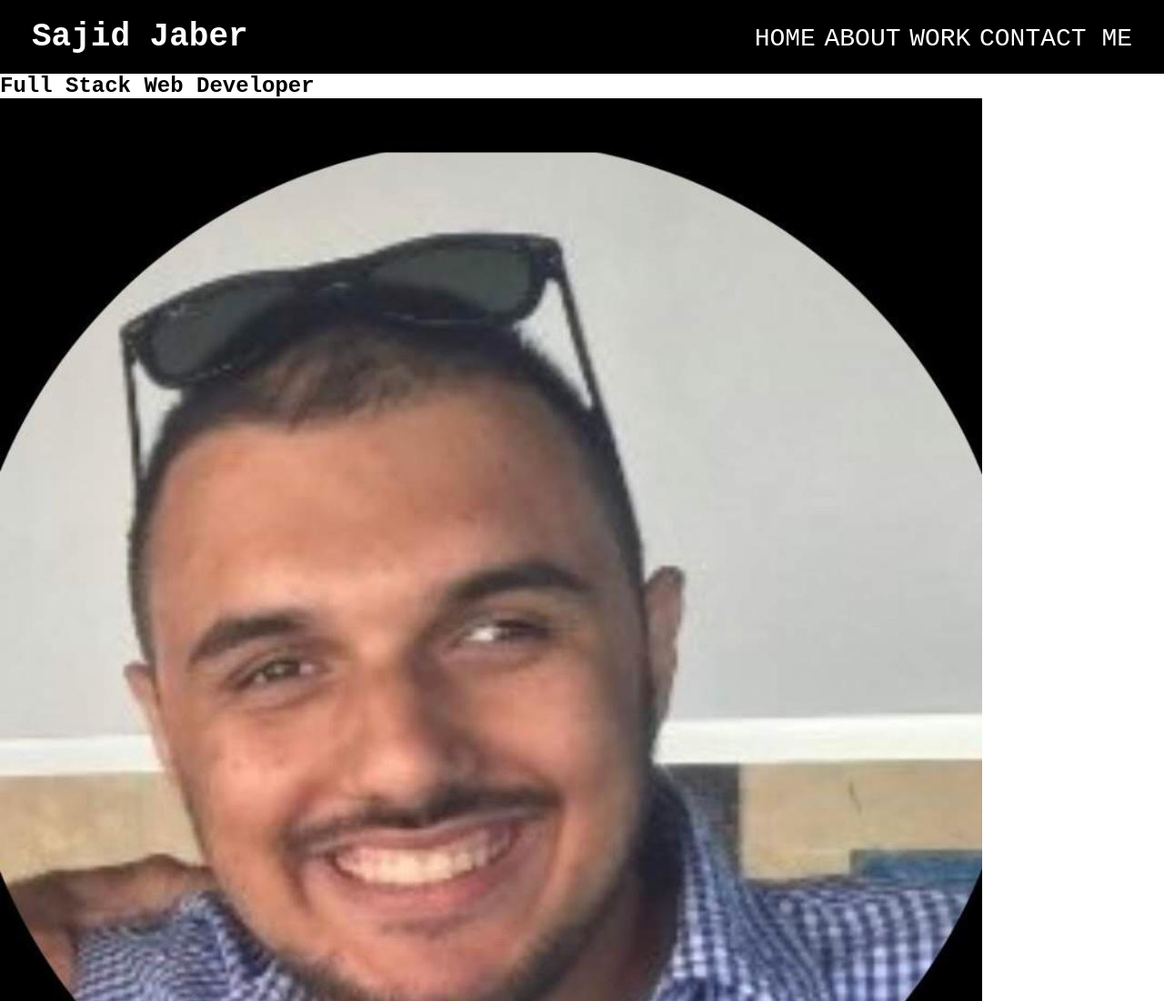
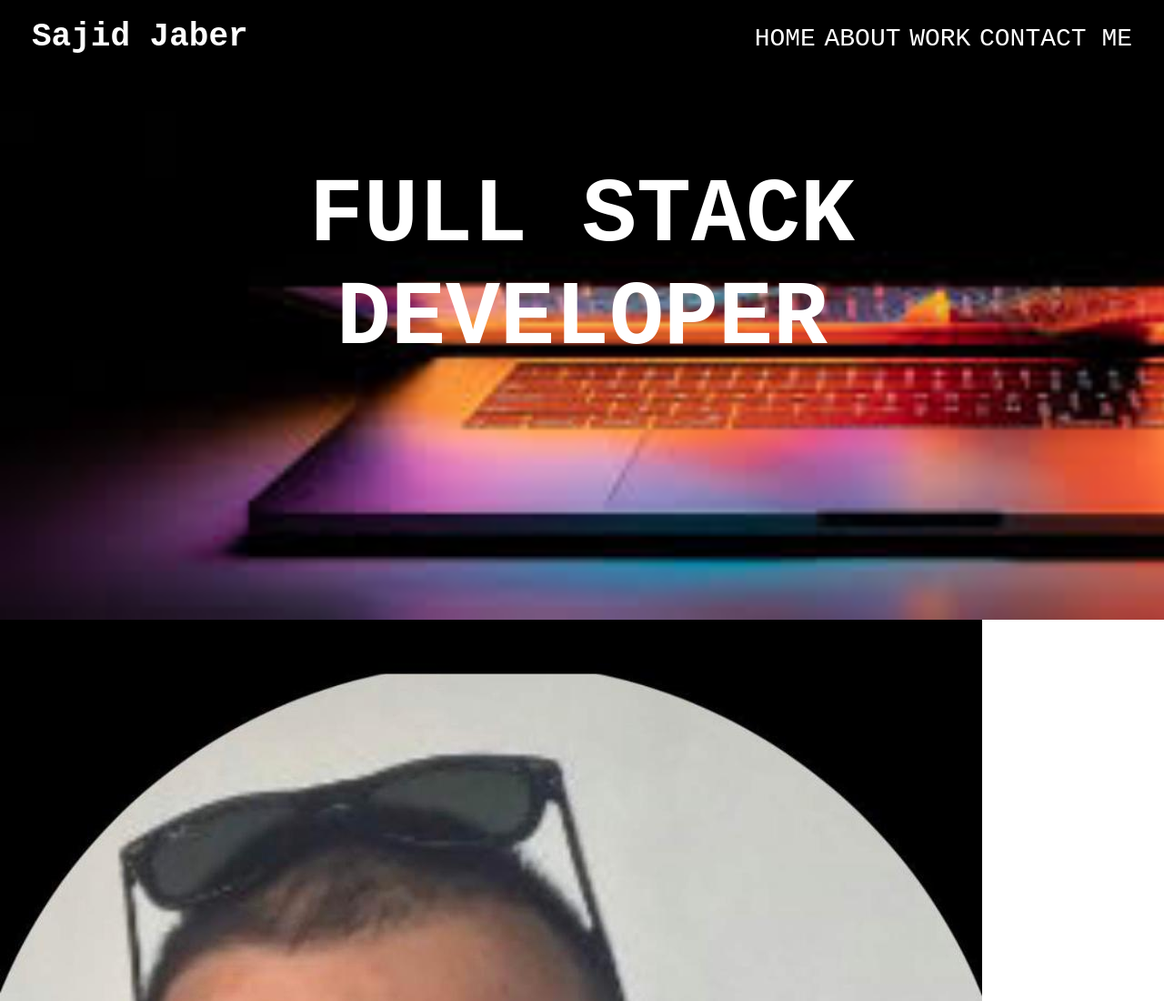
Before and after one commit to JaberSE09/2-02-challenge, a plain HTML site: page index.html in a window 1280 px wide. Shown: the top 1100 px of the page at 91% size. Drawn offline with Linux system fonts and the light colour scheme.

Commit message:
fixed the hero article

```diff
--- a/assets/css/style.css
+++ b/assets/css/style.css
@@ -39,3 +39,16 @@
     margin: 0 30px;
     font-weight: lighter;
   }
+
+
+  #hero{
+    background-image: url("../images/hero.png");
+    background-size: cover;
+    height: 600px;
+    }
+    #hero h2 {
+      color: white;
+      text-align: center;
+      padding: 100px;
+      font-size: 100px;
+}
--- a/index.html
+++ b/index.html
@@ -19,7 +19,7 @@
             </nav>
         </header>
         <article id="hero">
-            <h1>Full Stack Web Developer</h1>
+            <h2>FULL STACK DEVELOPER</h2>
         </article>
 
 
```
Also changed, not shown: assets/images/hero.png (added).
